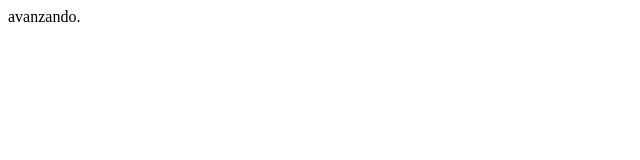
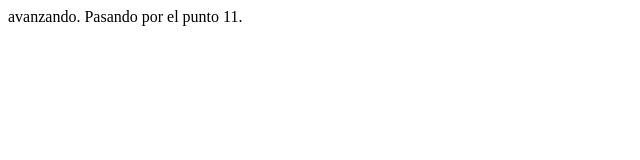
Before and after one commit to dopprueba/aspirantes-mir-ejercicio-3, a plain HTML site: page index.html in a window 1280 px wide. Shown: the whole page, without its empty margins (0-640 px from the left). Drawn offline with Linux system fonts and the light colour scheme.

Commit message:
Cambios en la rama develop

```diff
--- a/index.html
+++ b/index.html
@@ -8,5 +8,6 @@
 </head>
 <body>
     avanzando.
+    Pasando por el punto 11.
 </body>
 </html>
```
Also changed, not shown: 1 other file.
